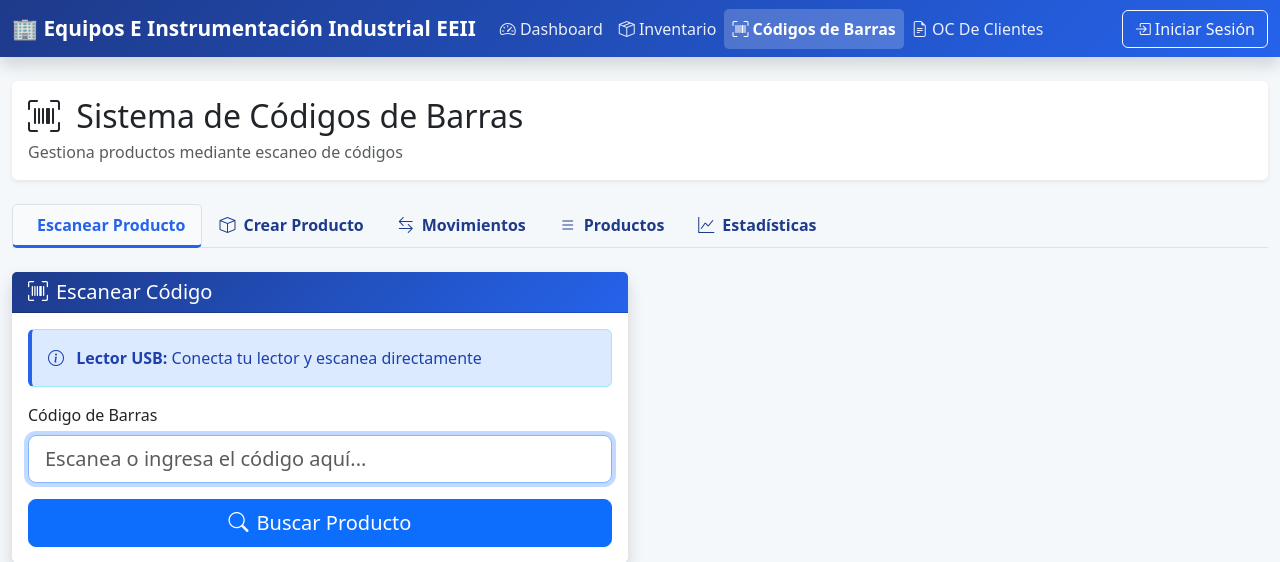
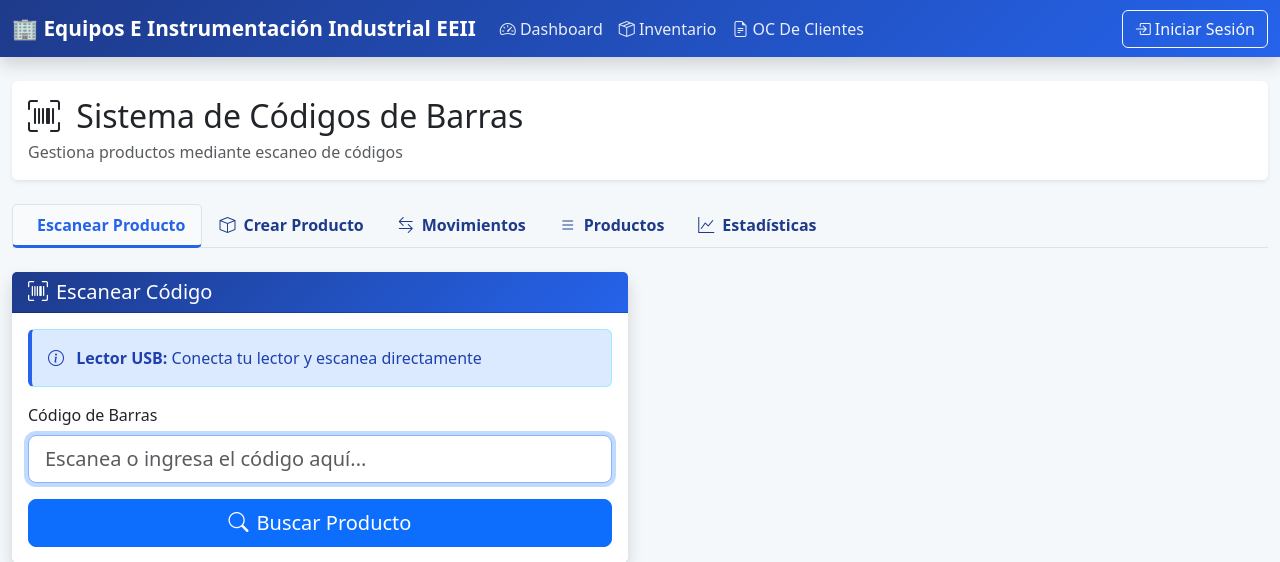
Before and after one commit to Neftis666/gestion_inventarios, a Flask app: page /barcode/ in a window 1280 px wide. Shown: the top 562 px of the page. Run offline with Flask 3, Linux system fonts and the light colour scheme.

Commit message:
Update base.html

```diff
--- a/app/templates/base.html
+++ b/app/templates/base.html
@@ -110,15 +110,6 @@
           </li>
           {% endif %}
 
-          <!-- Códigos de Barras - NO para COMERCIAL -->
-          {% if session.get('role_name') != 'COMERCIAL' %}
-          <li class="nav-item">
-            <a class="nav-link {% if request.endpoint and 'barcode' in request.endpoint %}active{% endif %}"
-               href="{{ url_for('barcode.index') }}">
-              <i class="bi bi-upc-scan"></i> Códigos de Barras
-            </a>
-          </li>
-          {% endif %}
 
           <!-- Órdenes - Todos (COMERCIAL solo crea, otros aprueban) -->
           <li class="nav-item">
```
